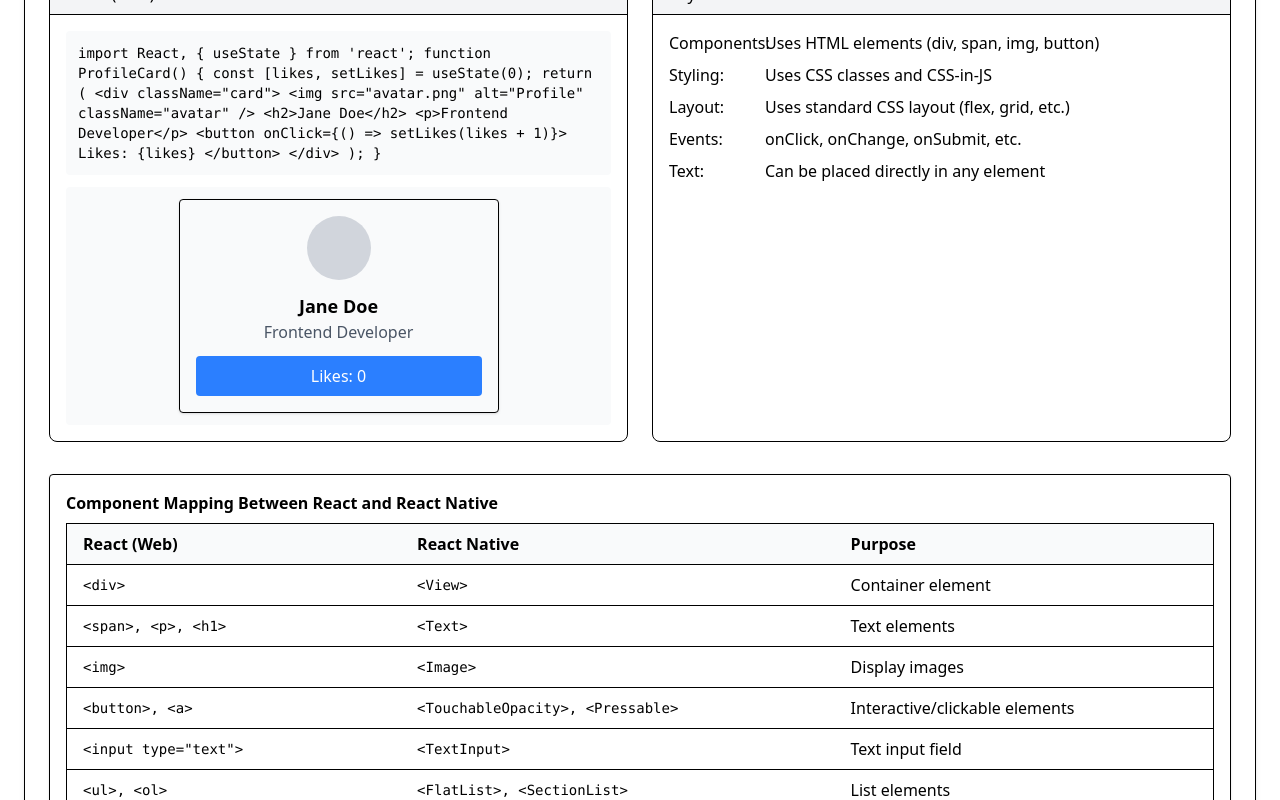
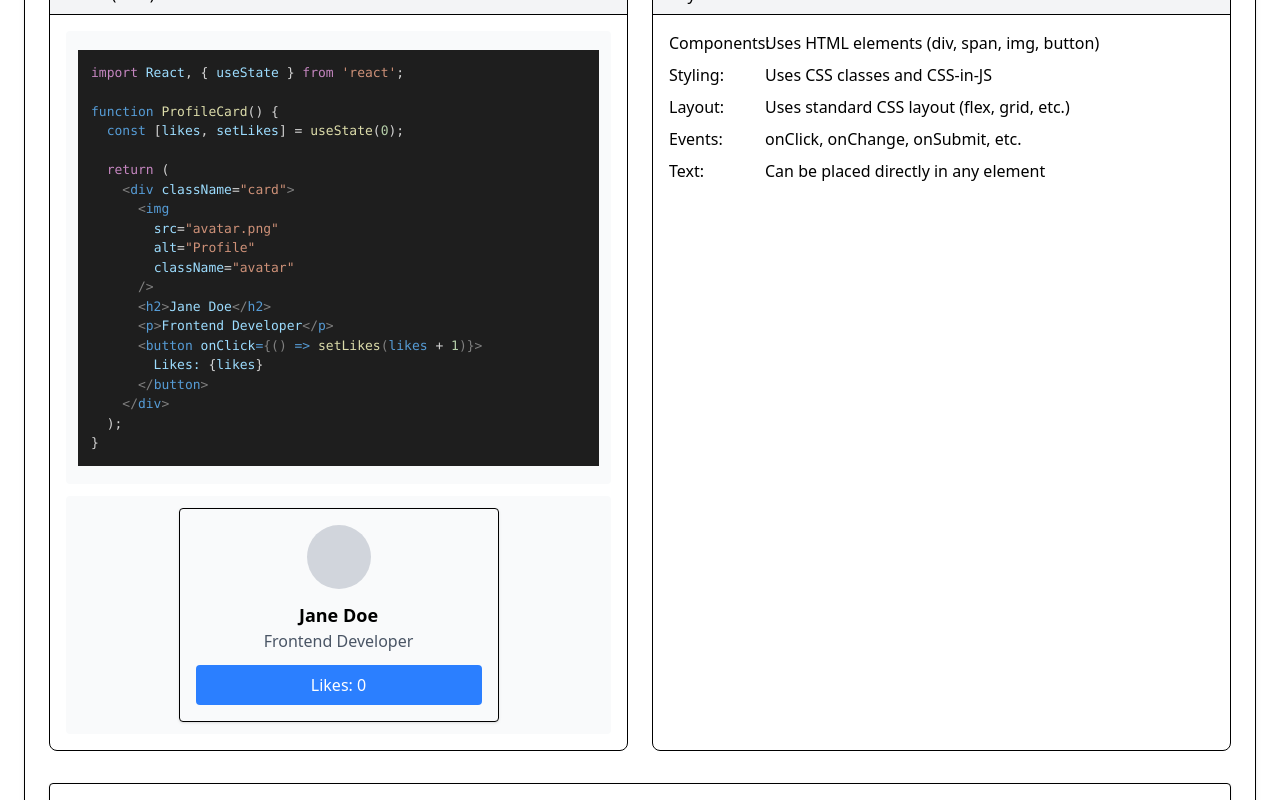
Before and after one commit to androbro/preparation, a React (Vite) app in the folder myDemoApp/: page / in a window 1280 px wide. Both pictures are taken after a click on the button "10". Shown: the part 468-1268 px from the top of the page. Built offline with nearby package versions, Linux system fonts and the light colour scheme.

Commit message:
add syntax highlighting to ReactNativeComparison component

```diff
--- a/myDemoApp/src/components/examples/ReactNativeComparison.tsx
+++ b/myDemoApp/src/components/examples/ReactNativeComparison.tsx
@@ -1,4 +1,6 @@
 import React, { useState } from "react";
+import { Prism as SyntaxHighlighter } from "react-syntax-highlighter";
+import { vscDarkPlus } from "react-syntax-highlighter/dist/esm/styles/prism";
 
 // This example demonstrates the key differences and similarities between
 // React (for web) and React Native (for mobile)
@@ -56,7 +58,8 @@
 							// React Web Example
 							<div className="space-y-3">
 								<div className="font-mono text-sm bg-gray-50 p-3 rounded">
-									{`import React, { useState } from 'react';
+									<SyntaxHighlighter language="jsx" style={vscDarkPlus}>
+										{`import React, { useState } from 'react';
 
 function ProfileCard() {
   const [likes, setLikes] = useState(0);
@@ -76,6 +79,7 @@
     </div>
   );
 }`}
+									</SyntaxHighlighter>
 								</div>
 								<div className="bg-gray-50 p-3 rounded">
 									<div className="border p-4 rounded max-w-xs mx-auto shadow-sm">
@@ -96,7 +100,8 @@
 							// React Native Example
 							<div className="space-y-3">
 								<div className="font-mono text-sm bg-gray-50 p-3 rounded">
-									{`import React, { useState } from 'react';
+									<SyntaxHighlighter language="jsx" style={vscDarkPlus}>
+										{`import React, { useState } from 'react';
 import {
   View, Text, Image,
   TouchableOpacity, StyleSheet
@@ -162,6 +167,7 @@
     color: 'white',
   },
 });`}
+									</SyntaxHighlighter>
 								</div>
 								<div className="bg-gray-50 p-3 rounded">
 									<div
@@ -339,7 +345,8 @@
 							ASP.NET MVC vs. Xamarin.Forms:
 						</h4>
 						<div className="font-mono bg-gray-100 p-2 text-sm">
-							{`<!-- ASP.NET MVC (Razor) -->
+							<SyntaxHighlighter language="csharp" style={vscDarkPlus}>
+								{`<!-- ASP.NET MVC (Razor) -->
 <div class="profile-card">
     <img src="~/images/avatar.png" alt="Profile" />
     <h2>@Model.Name</h2>
@@ -359,12 +366,14 @@
         });
     </script>
 }`}
+							</SyntaxHighlighter>
 						</div>
 					</div>
 					<div>
 						<h4 className="font-semibold mb-1">Xamarin.Forms XAML:</h4>
 						<div className="font-mono bg-gray-100 p-2 text-sm">
-							{`<!-- Xamarin.Forms (XAML) -->
+							<SyntaxHighlighter language="XML" style={vscDarkPlus}>
+								{`<!-- Xamarin.Forms (XAML) -->
 <ContentPage xmlns="...">
   <StackLayout Padding="16"
                BackgroundColor="White">
@@ -385,6 +394,7 @@
             Command="{Binding LikeCommand}" />
   </StackLayout>
 </ContentPage>`}
+							</SyntaxHighlighter>
 						</div>
 					</div>
 				</div>
```
